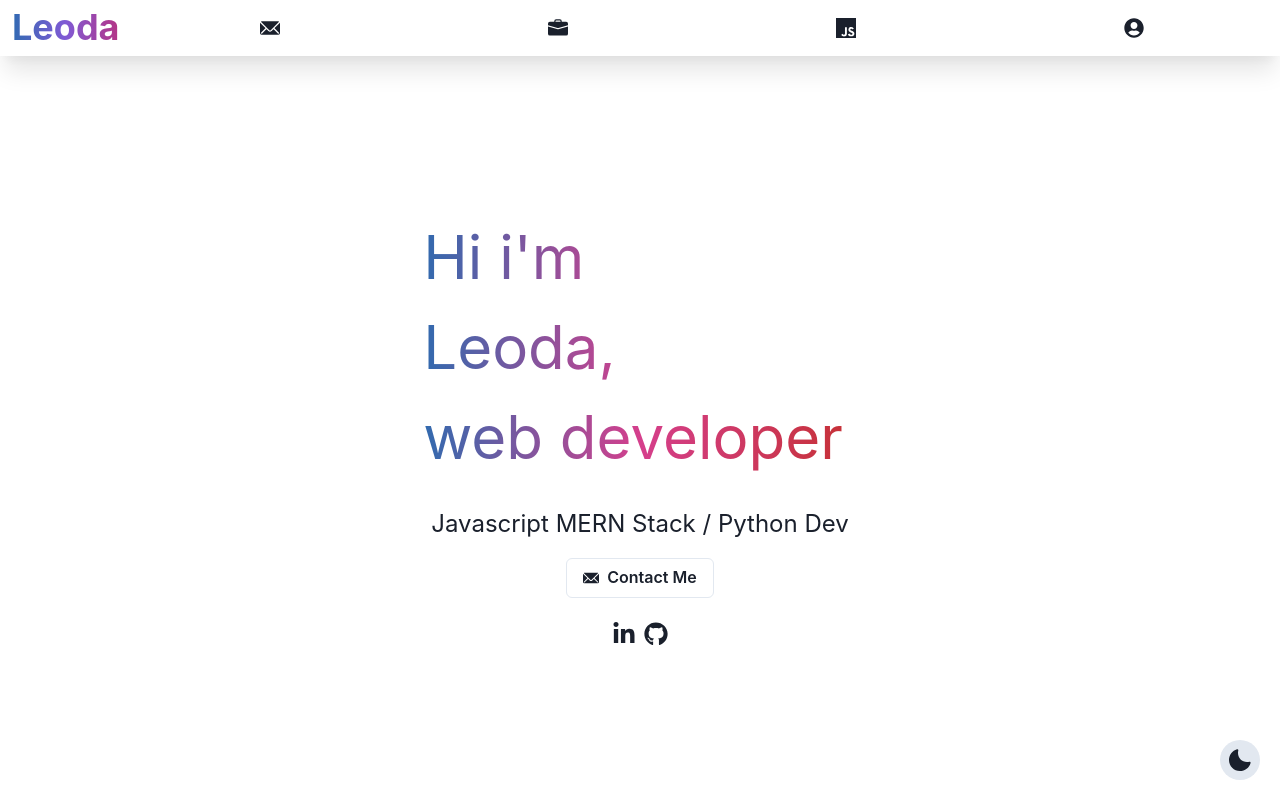
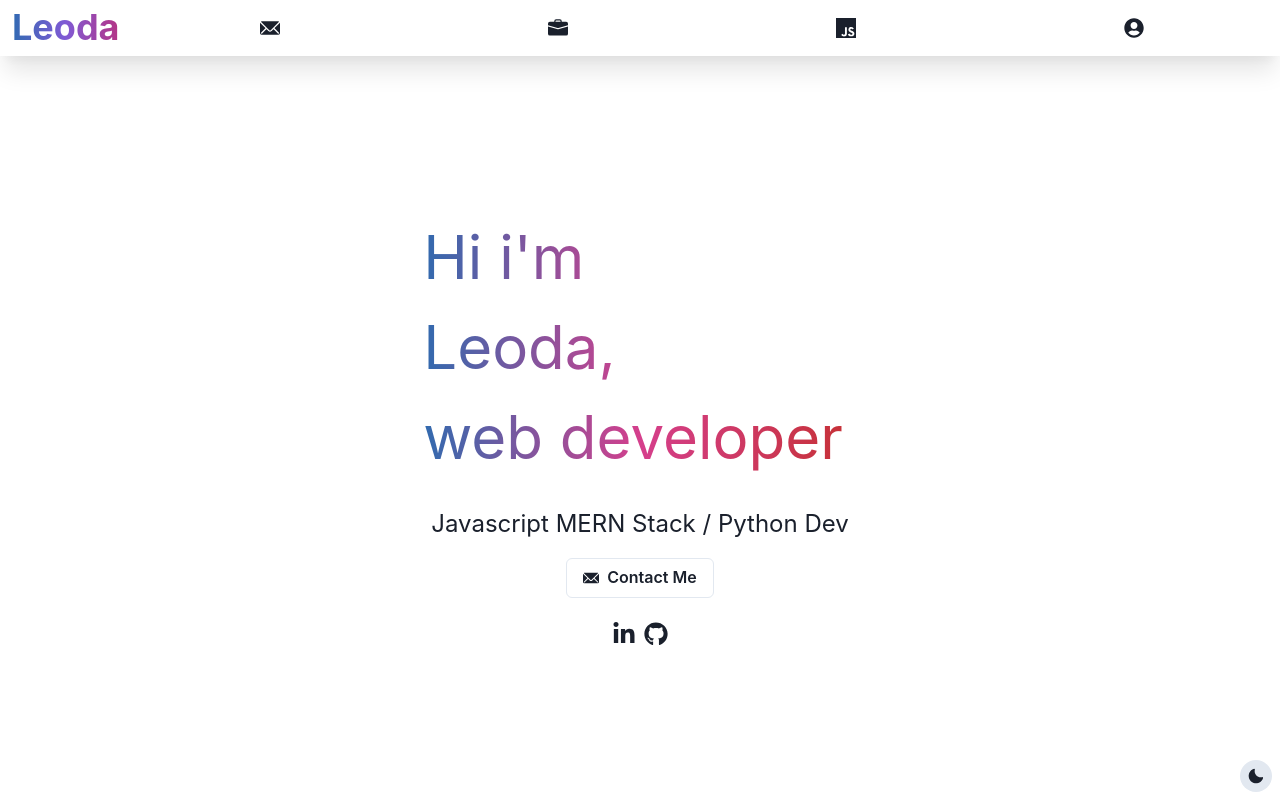
Before and after one commit to LeoD-E1/Portafolio, a React (Create React App) app: page / in a window 1280 px wide. Shown: the top 800 px of the page. Built offline with nearby package versions, Linux system fonts and the light colour scheme.

Commit message:
i created a reducer for the skills and i configure the screen skills in homescreen to that take the global state, skills

```diff
--- a/src/App.js
+++ b/src/App.js
@@ -1,29 +1,38 @@
+// External
 import React, { useEffect } from 'react';
+import axios from 'axios';
 import { useDispatch } from 'react-redux'
-import { getWorks } from './store/work/workSlice'
-import HomeScreen from './screens/HomeScreen';
 import {
   BrowserRouter,
   Switch,
   Route
 } from "react-router-dom";
+// Reducers
+import { getWorks } from './store/work/workSlice'
+import { getSkills } from './store/skills/skillSlice'
+// screens
 import About from './screens/About'
 import Contact from './screens/Contact'
 import Skills from './screens/Skills'
 import Works from './screens/Works'
-import axios from 'axios';
+import HomeScreen from './screens/HomeScreen';
+// Components
+import ThemeButton from './components/ThemeButton';
+
 
 const App = () => {
 
   const dispatch = useDispatch()
 
-  const fetchWorks = async () => {
+  const fetchData = async () => {
     const { data } = await axios.get('/works.json')
     dispatch(getWorks(data))
+    const skills = await axios.get('/skills.json')
+    dispatch(getSkills(skills.data))
   }
 
   useEffect(() => {
-    fetchWorks()
+    fetchData()
   }, [])
 
   return (
@@ -37,6 +46,7 @@ const App = () => {
           <Route path="/skills" component={Skills} exact />
           <Route path="/works" component={Works} exact />
         </Switch>
+        <ThemeButton />
       </div>
     </BrowserRouter>
   );
--- a/src/components/ButtonBack.js
+++ b/src/components/ButtonBack.js
@@ -9,7 +9,7 @@ const ButtonBack = () => {
 
   return (
     <Link to="/">
-      <ChevronLeftIcon h={9} w={9} p={2} bgColor={backgroundColor} rounded='50%' position="absolute" top="5" left="5" />
+      <ChevronLeftIcon h={8} w={8} p={1} bgColor={backgroundColor} rounded='50%' position="fixed" top="2" left="2" />
     </Link>
   )
 }
--- a/src/components/ThemeButton.js
+++ b/src/components/ThemeButton.js
@@ -10,22 +10,22 @@ const ThemeButton = () => {
         colorMode === "light" ?
           <MoonIcon
             position="fixed"
-            bottom="5"
-            right="5"
+            bottom="2"
+            right="2"
             onClick={toggleColorMode}
-            w={10}
-            h={10}
+            w={8}
+            h={8}
             rounded="50%"
             bgColor="gray.200"
             p={2}
           /> :
           <SunIcon
             position="fixed"
-            bottom="5"
-            right="5"
+            bottom="2"
+            right="2"
             onClick={toggleColorMode}
-            w={10}
-            h={10}
+            w={8}
+            h={8}
             bgColor="teal"
             rounded="50%"
             p={2}
--- a/src/screens/Contact.js
+++ b/src/screens/Contact.js
@@ -2,13 +2,11 @@ import React from 'react'
 import { Box, VStack } from '@chakra-ui/react'
 import FormContact from '../components/FormContact'
 import ButtonBack from '../components/ButtonBack'
-import ThemeButton from '../components/ThemeButton'
 
 const Contact = () => {
   return (
     <Box h="100vh">
       <FormContact />
-      <ThemeButton />
       <ButtonBack />
     </Box>
   )
--- a/src/screens/HomeScreen.js
+++ b/src/screens/HomeScreen.js
@@ -2,7 +2,6 @@ import React from 'react'
 import { Box, Heading, Center, Button } from '@chakra-ui/react'
 import Presentation from '../components/Presentation'
 import Skills from './Skills'
-import ThemeButton from '../components/ThemeButton'
 import Header from '../components/Header'
 import LastWordCards from './components/LastWordCards'
 import { ArrowForwardIcon } from '@chakra-ui/icons'
@@ -24,7 +23,6 @@ const HomeScreen = () => {
         </Link>
       </Center>
       <Skills />
-      <ThemeButton />
     </Box>
   )
 }
--- a/src/screens/Skills.js
+++ b/src/screens/Skills.js
@@ -1,19 +1,10 @@
-import React, { useState, useEffect } from 'react'
+import React from 'react'
+import { useSelector } from 'react-redux'
 import { Box, Text, VStack, HStack, Progress } from '@chakra-ui/react'
-import axios from 'axios'
 
 const Skills = () => {
 
-  const [skills, setSkills] = useState([])
-
-  const getData = async () => {
-    const res = await axios.get('/skills.json')
-    setSkills([...res.data])
-  }
-
-  useEffect(() => {
-    getData()
-  }, [])
+  const skills = useSelector(state => state.skill)
 
   return (
     <Box pt={5} h="100vh" px={4} /* bgColor="#1B1F24" */>
--- a/src/screens/Works.js
+++ b/src/screens/Works.js
@@ -2,7 +2,6 @@
 import { Heading, Box, Center } from '@chakra-ui/react'
 import CardsWork from '../components/CardsWork';
 import ButtonBack from '../components/ButtonBack'
-import ThemeButton from '../components/ThemeButton'
 
 const Works = () => {
 
@@ -11,7 +10,6 @@ const Works = () => {
       <ButtonBack />
       <Center><Heading m={5}>My Porfolio</Heading></Center>
       <CardsWork />
-      <ThemeButton />
     </Box>
   )
 }
--- a/src/store/appStore.js
+++ b/src/store/appStore.js
@@ -2,10 +2,12 @@ import { configureStore } from '@reduxjs/toolkit'
 
 import userSlice from './user/userSlice'
 import workSlice from './work/workSlice'
+import skillSlice from './skills/skillSlice'
 
 export default configureStore({
   reducer: {
     user: userSlice,
-    work: workSlice
+    work: workSlice,
+    skill: skillSlice
   }
 })
--- /dev/null
+++ b/src/store/skills/skillSlice.js
@@ -0,0 +1,19 @@
+import { createSlice } from '@reduxjs/toolkit'
+
+const skillSlice = createSlice({
+  name: 'skill',
+  initialState: [],
+  reducers: {
+    getSkills: (state, action) => {
+      return state = [...action.payload]
+    },
+    editSkill: (state, action) => {
+      state.name = action.payload.name;
+      state.level = action.payload.level;
+      state.description = action.payload.description;
+    }
+  }
+})
+
+export const { getSkills, editSkill } = skillSlice.actions;
+export default skillSlice.reducer
--- a/src/store/work/workSlice.js
+++ b/src/store/work/workSlice.js
@@ -13,10 +13,9 @@ const workSlice = createSlice({
       state.portrait = action.payload.portrait;
       state.images = action.payload.images;
       state.description = action.payload.description;
-    },
-    deleteWork: (state) => state.id
+    }
   }
 })
 
-export const { editWork, deleteWork, getWorks } = workSlice.actions
+export const { editWork, getWorks } = workSlice.actions
 export default workSlice.reducer
```
Also changed, not shown: src/queries/getWorks.js (added).
